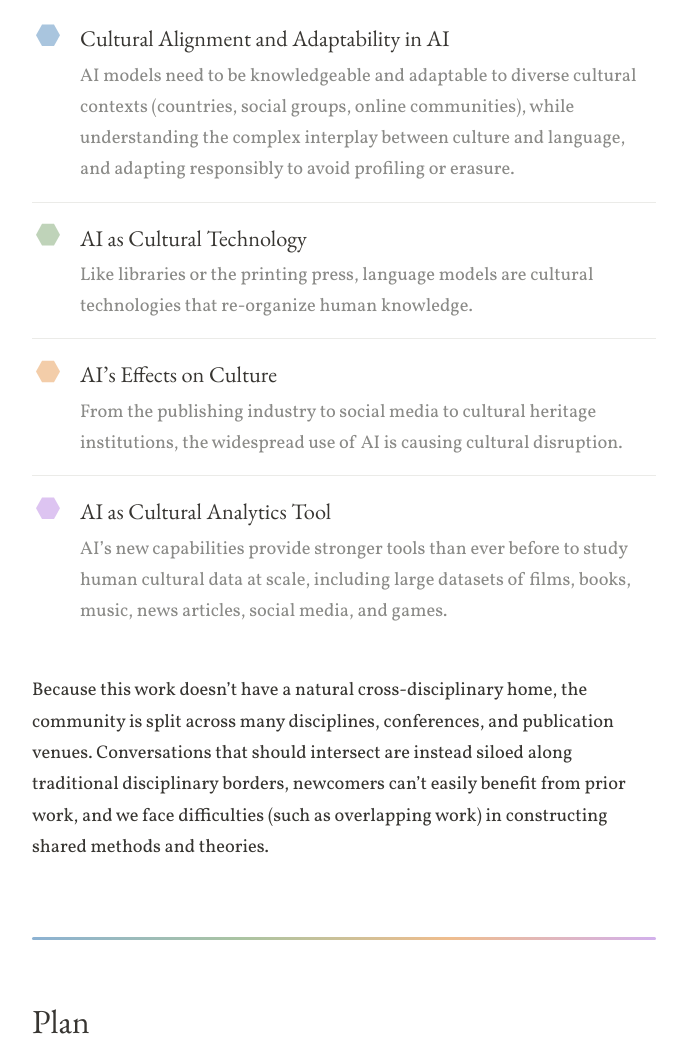
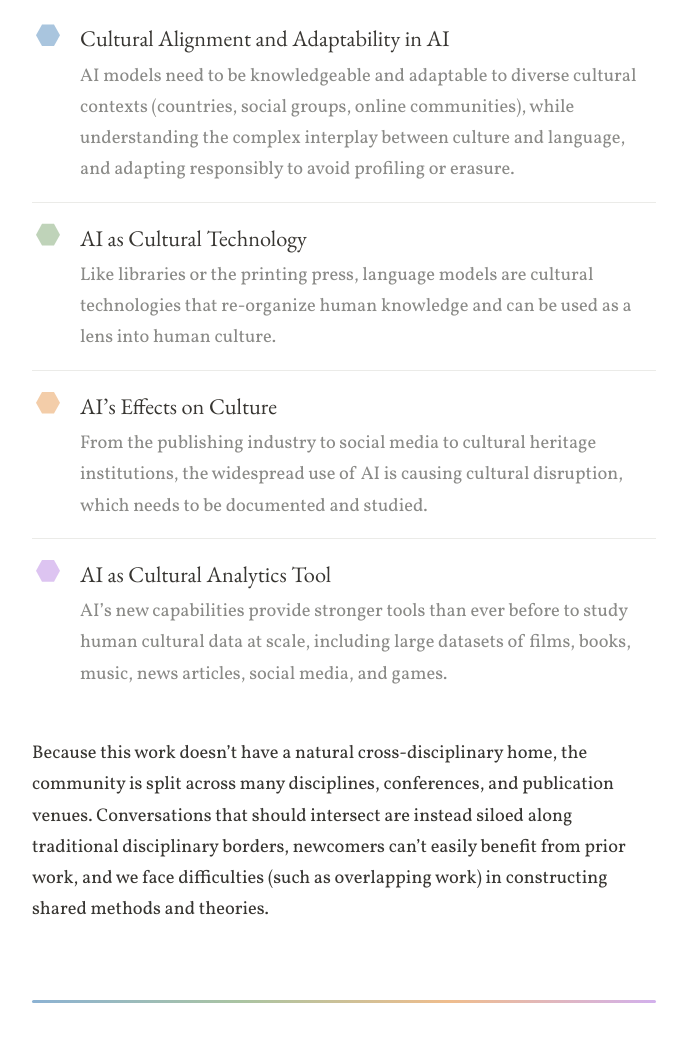
Before and after one commit to society-for-culture-ai/society-for-culture-ai.github.io, a plain HTML site: page index.html in a window 1280 px wide. Shown: the part 880-1940 px from the top of the page, without its empty margins (296-983 px from the left). Drawn offline with nearby package versions, Linux system fonts and the light colour scheme.

Commit message:
Expand descriptions of cultural technology and effects frames
Co-Authored-By: Claude Opus 5.5 <noreply@anthropic.com>

```diff
--- a/index.html
+++ b/index.html
@@ -58,11 +58,11 @@
           </li>
           <li>
             <h3>AI as Cultural Technology</h3>
-            <p>Like libraries or the printing press, language models are cultural technologies that re-organize human knowledge.</p>
+            <p>Like libraries or the printing press, language models are cultural technologies that re-organize human knowledge and can be used as a lens into human culture.</p>
           </li>
           <li>
             <h3>AI&rsquo;s Effects on Culture</h3>
-            <p>From the publishing industry to social media to cultural heritage institutions, the widespread use of AI is causing cultural disruption.</p>
+            <p>From the publishing industry to social media to cultural heritage institutions, the widespread use of AI is causing cultural disruption, which needs to be documented and studied.</p>
           </li>
           <li>
             <h3>AI as Cultural Analytics Tool</h3>
```
